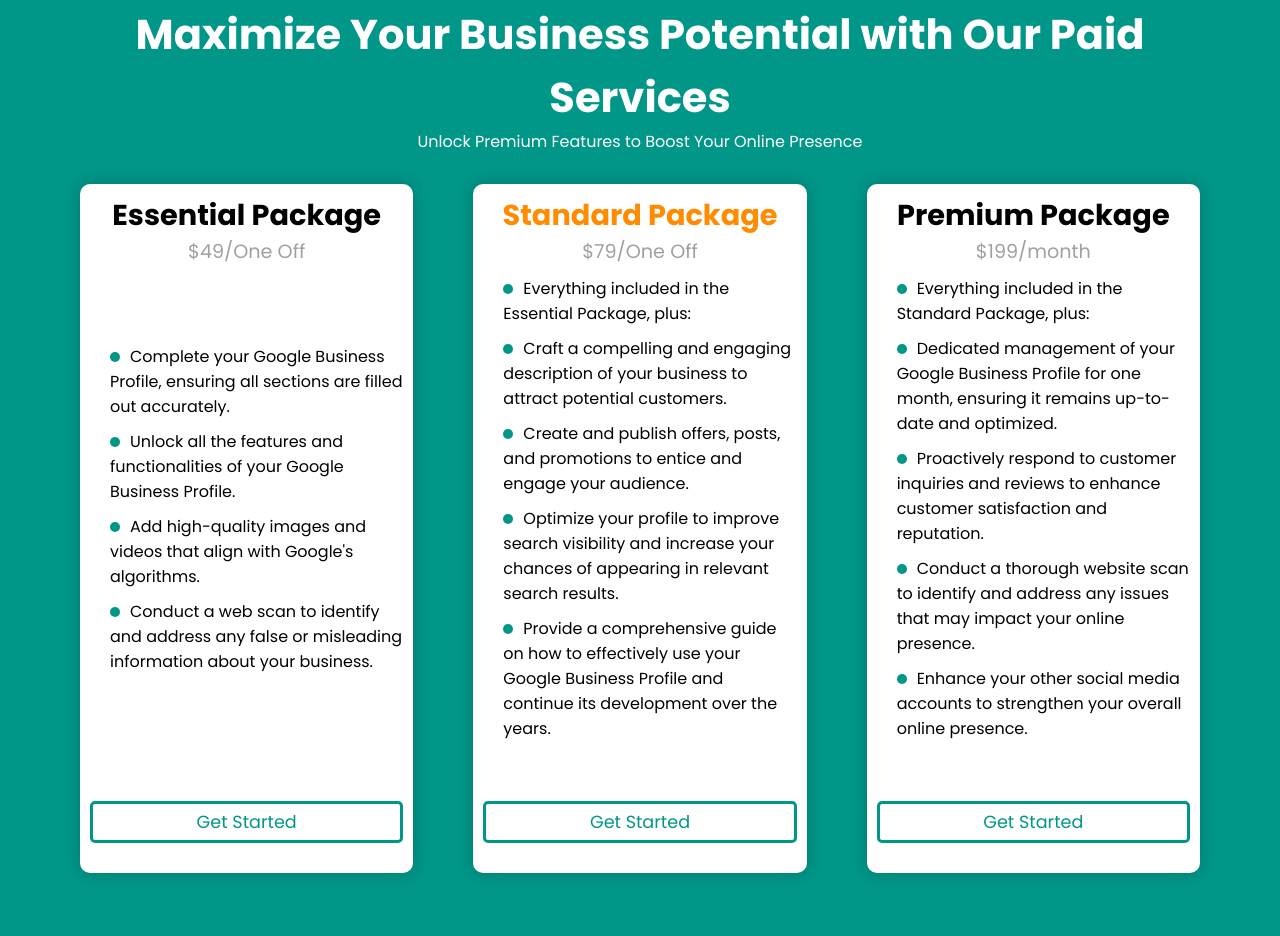
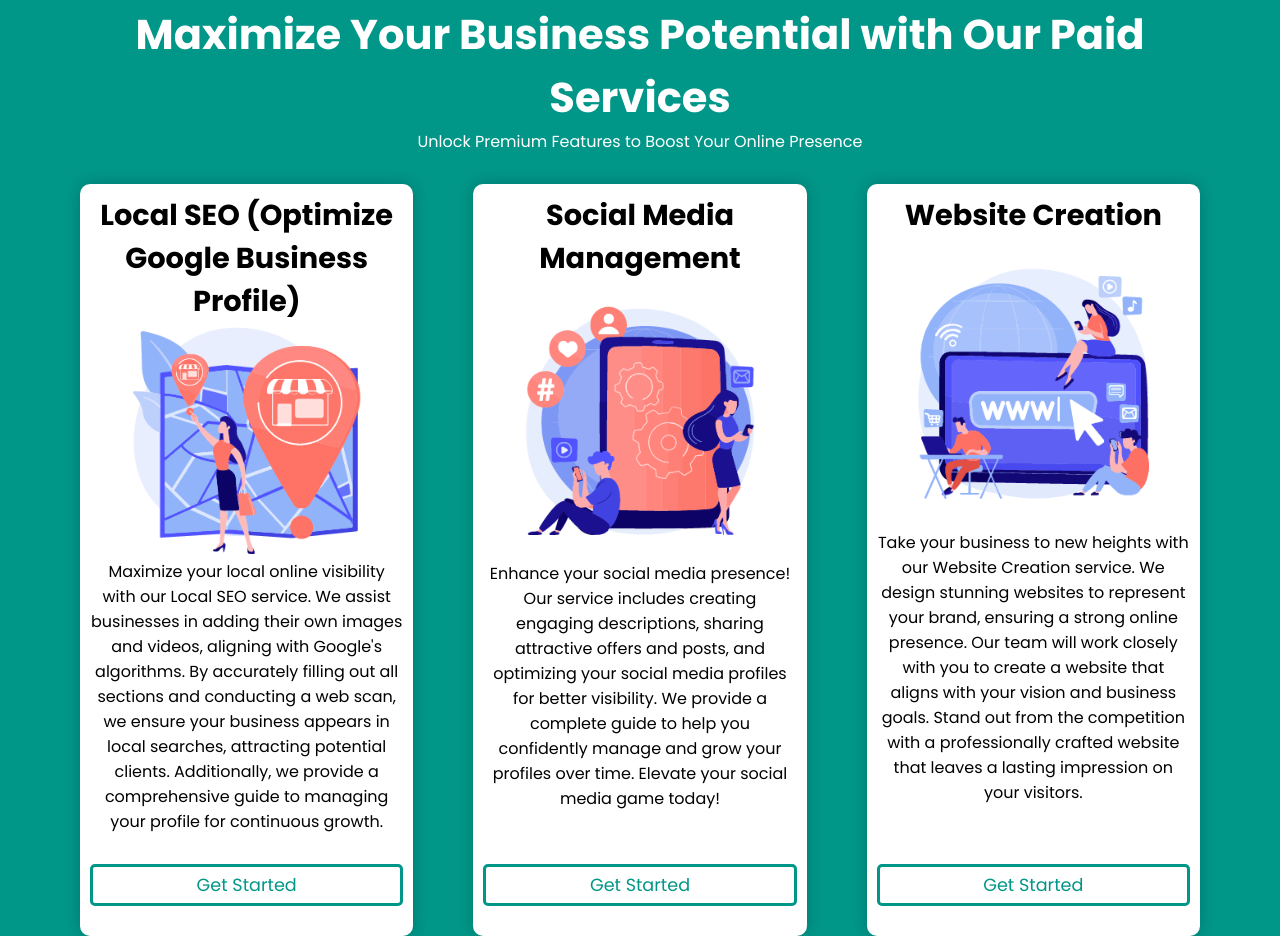
Before and after one commit to youssefel01/strategizeAgency, a plain HTML site: page index.html in a window 1280 px wide. Shown: the part 2608-3544 px from the top of the page. Drawn offline with nearby package versions, Linux system fonts and the light colour scheme.

Commit message:
update the style in the services section

```diff
--- a/assets/css/style.css
+++ b/assets/css/style.css
@@ -216,36 +216,7 @@
   #paid-services .PS-item:hover {
     transform: translateY(-5px);
   }
-  #paid-services .PS-item .price {
-    font-size: 1.2em;
-    color: #a0a0a0;
-    margin-bottom: 10px;
-  }
-  #paid-services .PS-item ul {
-    text-align: left;
-    margin-bottom: 20px;
-    flex-grow:1;
-    display: flex;
-    flex-direction: column;
-    justify-content: center;
-  }
-  #paid-services .PS-item ul li {
-    margin-bottom: 10px;
-  }
-  #paid-services .PS-container .PS-item ul {
-    text-align: left;
-    list-style-type: none;
-    padding-left: 20px;
-  }
-  #paid-services .PS-container .PS-item ul li::before {
-    content: "";
-    display: inline-block;
-    width: 10px;
-    height: 10px;
-    background-color: #009688;
-    border-radius: 50%;
-    margin-right: 10px;
-  }
+
   /* about-us */
   #about-us {
     background-color: #f5f5f5;
--- a/index.html
+++ b/index.html
@@ -119,38 +119,40 @@
             </div>
             <div class="PS-container">
               <div class="PS-item">
-                <h3>Essential Package</h3>
-                <p class="price">$49/One Off</p>
-                <ul>
-                  <li>Complete your Google Business Profile, ensuring all sections are filled out accurately.</li>
-                  <li>Unlock all the features and functionalities of your Google Business Profile.</li>
-                  <li>Add high-quality images and videos that align with Google's algorithms.</li>
-                  <li>Conduct a web scan to identify and address any false or misleading information about your business.</li>
-                </ul>
+                <h3>Local SEO (Optimize Google Business Profile)</h3>
+                <img src="./assets/img/Local-SEO(Optimize-Google-Business-Profile)-06.png" alt="Local SEO (Optimize Google Business Profile) icon">
+                <p>Maximize your local online visibility with our Local SEO
+                  service. We assist businesses in adding their own images
+                  and videos, aligning with Google's algorithms.
+                  By accurately filling out all sections and conducting
+                  a web scan, we ensure your business appears in local
+                  searches, attracting potential clients. Additionally,
+                  we provide a comprehensive guide to managing your profile
+                  for continuous growth.</p>
                 <a href="#contact" class="button">Get Started</a>
               </div>
               <div class="PS-item">
-                <h3 style="color: darkorange">Standard Package</h3>
-                <p class="price">$79/One Off</p>
-                <ul>
-                  <li>Everything included in the Essential Package, plus:</li>
-                  <li>Craft a compelling and engaging description of your business to attract potential customers.</li>
-                  <li>Create and publish offers, posts, and promotions to entice and engage your audience.</li>
-                  <li>Optimize your profile to improve search visibility and increase your chances of appearing in relevant search results.</li>
-                  <li>Provide a comprehensive guide on how to effectively use your Google Business Profile and continue its development over the years.</li>
-                </ul>
+                <h3>Social Media Management</h3>
+                <img src="./assets/img/Social-Media-Management-07.png" alt="Social Media Management icon">
+                <p>Enhance your social media presence! Our service
+                  includes creating engaging descriptions, sharing
+                  attractive offers and posts, and optimizing your
+                  social media profiles for better visibility. We
+                  provide a complete guide to help you confidently
+                  manage and grow your profiles over time. Elevate
+                  your social media game today!</p>
                 <a href="#contact" class="button">Get Started</a>
               </div>
               <div class="PS-item">
-                <h3>Premium Package</h3>
-                <p class="price">$199/month</p>
-                <ul>
-                  <li>Everything included in the Standard Package, plus:</li>
-                  <li>Dedicated management of your Google Business Profile for one month, ensuring it remains up-to-date and optimized.</li>
-                  <li>Proactively respond to customer inquiries and reviews to enhance customer satisfaction and reputation.</li>
-                  <li>Conduct a thorough website scan to identify and address any issues that may impact your online presence.</li>
-                  <li>Enhance your other social media accounts to strengthen your overall online presence.</li>
-                </ul>
+                <h3>Website Creation</h3>
+                <img src="./assets/img/Website-Creation-04.png" alt="Website Creation icon">
+                <p>Take your business to new heights with our Website Creation
+                  service. We design stunning websites to represent your brand,
+                  ensuring a strong online presence. Our team will work closely
+                  with you to create a website that aligns with your vision and
+                  business goals. Stand out from the competition with a
+                  professionally crafted website that leaves a lasting
+                  impression on your visitors.</p>
                 <a href="#contact" class="button">Get Started</a>
               </div>
             </div>
@@ -188,9 +190,9 @@
                   <option value="">Select a subject</option>
                   <option value="Question">I Have A Question</option>
                   <option value="Free-Report">Apply For Our Free Report</option>
-                  <option value="Essential">Apply For The Essential Package</option>
-                  <option value="Standard">Apply For The Standard Package</option>
-                  <option value="Premium">Apply For The Premium Package</option>
+                  <option value="Local-SEO">Local SEO (Optimize Google Business Profile)</option>
+                  <option value="Social-Media-Management">Social Media Management</option>
+                  <option value="Website-Creation">Website Creation</option>
                   <option value="Other">Other</option>
                 </select>
               </div>
```
Also changed, not shown: assets/img/Local-SEO(Optimize-Google-Business-Profile)-06.png (added), assets/img/Social-Media-Management-07.png (added), assets/img/Website-Creation-04.png (added).
